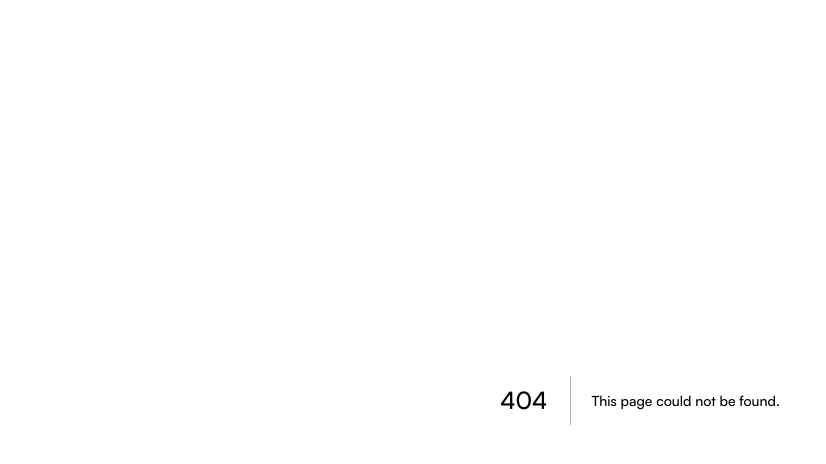
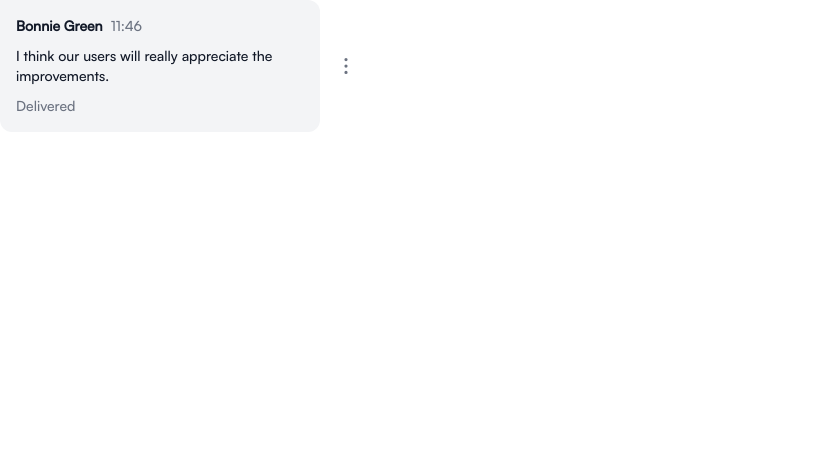
Before and after one commit to BianLee/mentormingle, a Next.js app: page /message in a window 1280 px wide. Before the commit this address had no page. Shown: the top 464 px of the page, without its empty margins (0-826 px from the left). Built offline with nearby package versions, Linux system fonts and the light colour scheme.

Commit message:
filter tool works

```diff
--- a/pages/login.js
+++ b/pages/login.js
@@ -43,6 +43,12 @@ export default function Example() {
       console.log("Login successful");
       router.push("/"); // Redirect to home after successful login
     }
+    const subscription = supabase
+      .from(`messages:conversation_id=eq.${conversationId}`)
+      .on("INSERT", (payload) => {
+        console.log("New message:", payload.new);
+      })
+      .subscribe();
 
     setLoading(false);
   };
--- /dev/null
+++ b/pages/message.js
@@ -0,0 +1,95 @@
+"use client";
+
+import "@/app/globals.css";
+
+export default function Message() {
+  return (
+    <>
+      <div class="flex items-start gap-2.5">
+        <div class="flex flex-col w-full max-w-[320px] leading-1.5 p-4 border-gray-200 bg-gray-100 rounded-e-xl rounded-es-xl dark:bg-gray-700">
+          <div class="flex items-center space-x-2 rtl:space-x-reverse">
+            <span class="text-sm font-semibold text-gray-900 dark:text-white">
+              Bonnie Green
+            </span>
+            <span class="text-sm font-normal text-gray-500 dark:text-gray-400">
+              11:46
+            </span>
+          </div>
+          <p class="text-sm font-normal py-2.5 text-gray-900 dark:text-white">
+            I think our users will really appreciate the improvements.
+          </p>
+          <span class="text-sm font-normal text-gray-500 dark:text-gray-400">
+            Delivered
+          </span>
+        </div>
+        <button
+          id="dropdownMenuIconButton"
+          data-dropdown-toggle="dropdownDots"
+          data-dropdown-placement="bottom-start"
+          class="inline-flex self-center items-center p-2 text-sm font-medium text-center text-gray-900 bg-white rounded-lg hover:bg-gray-100 focus:ring-4 focus:outline-none dark:text-white focus:ring-gray-50 dark:bg-gray-900 dark:hover:bg-gray-800 dark:focus:ring-gray-600"
+          type="button"
+        >
+          <svg
+            class="w-4 h-4 text-gray-500 dark:text-gray-400"
+            aria-hidden="true"
+            xmlns="http://www.w3.org/2000/svg"
+            fill="currentColor"
+            viewBox="0 0 4 15"
+          >
+            <path d="M3.5 1.5a1.5 1.5 0 1 1-3 0 1.5 1.5 0 0 1 3 0Zm0 6.041a1.5 1.5 0 1 1-3 0 1.5 1.5 0 0 1 3 0Zm0 5.959a1.5 1.5 0 1 1-3 0 1.5 1.5 0 0 1 3 0Z" />
+          </svg>
+        </button>
+        <div
+          id="dropdownDots"
+          class="z-10 hidden bg-white divide-y divide-gray-100 rounded-lg shadow w-40 dark:bg-gray-700 dark:divide-gray-600"
+        >
+          <ul
+            class="py-2 text-sm text-gray-700 dark:text-gray-200"
+            aria-labelledby="dropdownMenuIconButton"
+          >
+            <li>
+              <a
+                href="#"
+                class="block px-4 py-2 hover:bg-gray-100 dark:hover:bg-gray-600 dark:hover:text-white"
+              >
+                Reply
+              </a>
+            </li>
+            <li>
+              <a
+                href="#"
+                class="block px-4 py-2 hover:bg-gray-100 dark:hover:bg-gray-600 dark:hover:text-white"
+              >
+                Forward
+              </a>
+            </li>
+            <li>
+              <a
+                href="#"
+                class="block px-4 py-2 hover:bg-gray-100 dark:hover:bg-gray-600 dark:hover:text-white"
+              >
+                Copy
+              </a>
+            </li>
+            <li>
+              <a
+                href="#"
+                class="block px-4 py-2 hover:bg-gray-100 dark:hover:bg-gray-600 dark:hover:text-white"
+              >
+                Report
+              </a>
+            </li>
+            <li>
+              <a
+                href="#"
+                class="block px-4 py-2 hover:bg-gray-100 dark:hover:bg-gray-600 dark:hover:text-white"
+              >
+                Delete
+              </a>
+            </li>
+          </ul>
+        </div>
+      </div>
+    </>
+  );
+}
--- a/src/components/BrowsePage/ProfileCard.js
+++ b/src/components/BrowsePage/ProfileCard.js
@@ -73,8 +73,14 @@ export default function ProfileCard() {
         person.major.toLowerCase() === selectedMajor.name.toLowerCase())
   );
 
-  const filetredMenteePeople = menteePeople.filter((person) =>
-    person.name.toLowerCase().includes(searchTerm)
+  const filetredMenteePeople = menteePeople.filter(
+    (person) =>
+      (person.name.toLowerCase().includes(searchTerm) ||
+        person.bio.toLowerCase().includes(searchTerm) ||
+        person.curr_role.toLowerCase().includes(searchTerm) ||
+        person.current_company.toLowerCase().includes(searchTerm)) &&
+      (selectedMajor.name === "All Majors" ||
+        person.major.toLowerCase() === selectedMajor.name.toLowerCase())
   );
 
   console.log(people);
@@ -125,6 +131,7 @@ export default function ProfileCard() {
             {filetredMenteePeople.map((person) => (
               <li
                 key={person.id}
+                onClick={() => navigateToProfile(person)}
                 className="col-span-1 flex flex-col divide-y divide-gray-200 rounded-lg bg-white text-center  cursor-pointer border border-gray-300 hover:bg-gray-50 hover:border-gray-400"
               >
                 <div className="flex flex-1 flex-col p-8">
--- a/src/components/BrowsePage/ProfileCardDetail.js
+++ b/src/components/BrowsePage/ProfileCardDetail.js
@@ -1,18 +1,28 @@
 import { PaperClipIcon } from "@heroicons/react/20/solid";
 import React, { useState, useEffect } from "react";
+import useMentorMenteeStore from "../../../stores/mentorMenteeStore";
 import { supabase } from "../../utils/supabaseClient";
 const ProfileCardDetail = ({ id }) => {
   const [detail, setDetail] = useState(null);
   const [loading, setLoading] = useState(true);
   const [error, setError] = useState(null);
-
+  const currentSelection = useMentorMenteeStore(
+    (state) => state.currentSelection
+  );
   useEffect(() => {
+    console.log(currentSelection);
+    var value = "";
+    if (currentSelection == "Mentees") {
+      value = "mentees";
+    } else if (currentSelection == "Mentors") {
+      value = "mentors";
+    }
     const fetchData = async () => {
       if (!id) return; // If no ID is provided, don't attempt to fetch data
       try {
         setLoading(true);
         const { data: mentorData, error: mentorError } = await supabase
-          .from("mentors") // Assuming 'mentors' is the correct table name
+          .from(value) // Assuming 'mentors' is the correct table name
           .select("*")
           .eq("id", id)
           .single(); // Assuming 'id' is a unique identifier
--- a/src/components/BrowsePage/SchoolForm.js
+++ b/src/components/BrowsePage/SchoolForm.js
@@ -1,8 +1,11 @@
 import { Fragment, useState, useEffect } from "react";
 import { Listbox, Transition } from "@headlessui/react";
+import useMentorMenteeStore from "../../../stores/mentorMenteeStore";
 import { supabase } from "../../utils/supabaseClient";
 import { CheckIcon, ChevronUpDownIcon } from "@heroicons/react/20/solid";
 import useSelectedMajorStore from "../../../stores/selectedMajorStore";
+import { Allan } from "next/font/google";
+import SearchBar from "./SearchBar";
 
 function classNames(...classes) {
   return classes.filter(Boolean).join(" ");
@@ -10,20 +13,29 @@ function classNames(...classes) {
 
 export default function SchoolForm() {
   const { selectedMajor, setSelectedMajor } = useSelectedMajorStore();
+
   const [majors, setMajors] = useState([{ id: 0, name: "All Majors" }]); // Default value
   const [selected, setSelected] = useState(
     selectedMajor || { id: 0, name: "All Majors" }
   );
-
+  const currentSelection = useMentorMenteeStore(
+    (state) => state.currentSelection
+  );
   useEffect(() => {
+    console.log(currentSelection);
     const fetchMajors = async () => {
-      let { data, error } = await supabase.from("mentors").select("major");
+      var value = "";
+      if (currentSelection == "Mentees") {
+        value = "mentees";
+      } else {
+        value = "mentors";
+      }
+      let { data, error } = await supabase.from(value).select("major");
 
       if (error) {
         console.error("Error fetching majors:", error);
         return;
       }
-
       // Use reduce to create a distinct list of majors
       const distinctMajors = data.reduce((acc, { major }) => {
         const exists = acc.some((item) => item.name === major);
@@ -37,7 +49,7 @@ export default function SchoolForm() {
     };
 
     fetchMajors();
-  }, []);
+  }, [currentSelection]);
 
   useEffect(() => {
     setSelected(selectedMajor);
--- a/stores/selectedMajorStore.js
+++ b/stores/selectedMajorStore.js
@@ -3,6 +3,8 @@ import create from "zustand";
 const useSelectedMajorStore = create((set) => ({
   selectedMajor: { id: 5, name: "All Majors" }, // Default value
   setSelectedMajor: (major) => set({ selectedMajor: major }),
+  selectedMajorForMentee: { id: 5, name: "All Majors" }, // Default value
+  setSelectedMajorForMentee: (major) => set({ selectedMajorForMentee: major }),
 }));
 
 export default useSelectedMajorStore;
```
